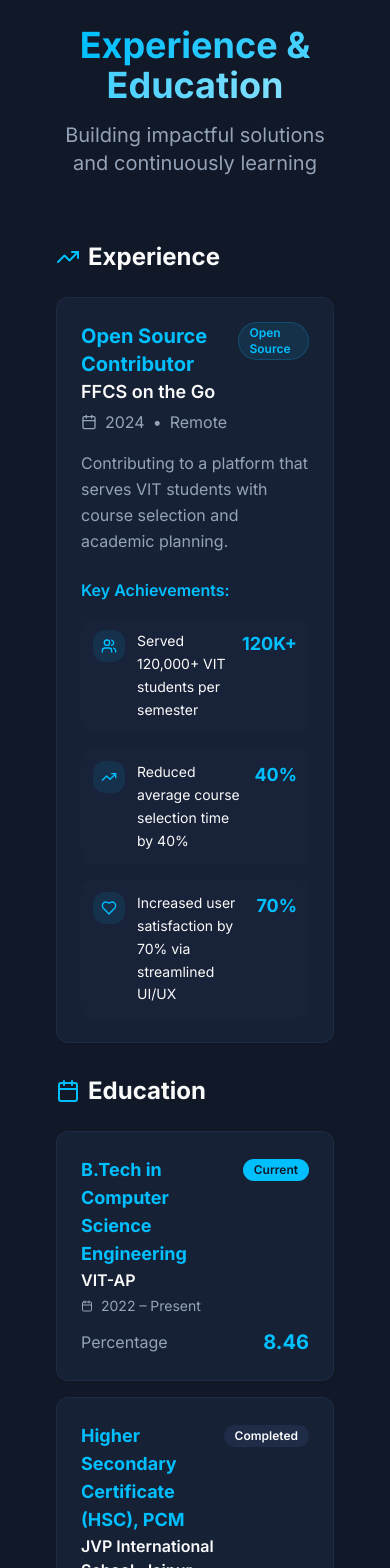
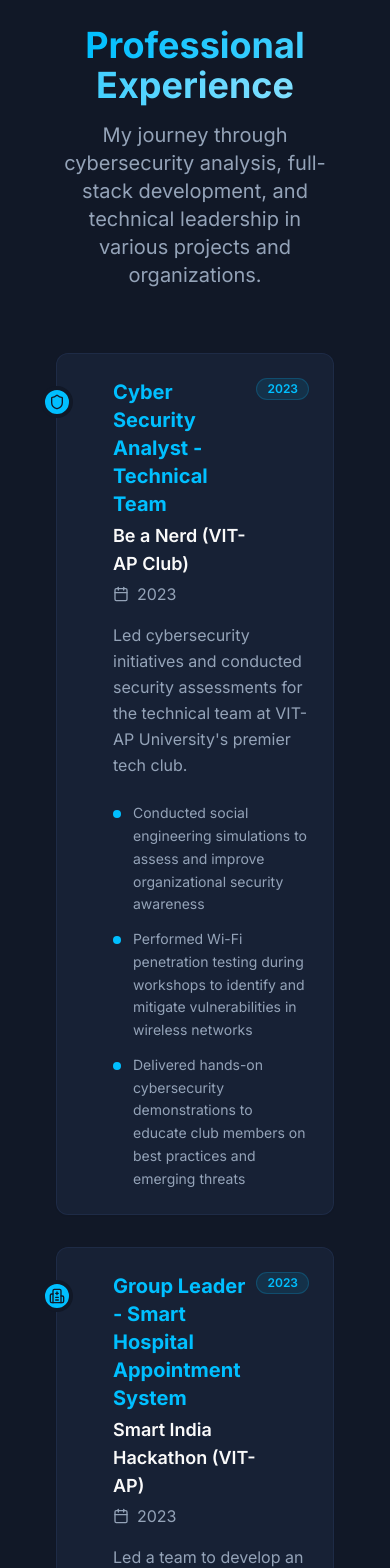
Before and after one commit to anantgupta001/anant-gupta-portfolio-verse, a React (Vite) app: page / in a window 390 px wide. Shown: the part 5100-6668 px from the top of the page. Built offline with nearby package versions, Linux system fonts and the light colour scheme.

Commit message:
Add professional experience section
Implement animated professional experience section.

```diff
--- a/src/components/ExperienceSection.tsx
+++ b/src/components/ExperienceSection.tsx
@@ -1,32 +1,72 @@
 import { Card } from '@/components/ui/card';
 import { Badge } from '@/components/ui/badge';
-import { Calendar, Users, TrendingUp, Heart } from 'lucide-react';
+import {
+  Shield,
+  Hospital,
+  Code,
+  Briefcase,
+  Users,
+  TrendingUp,
+  Heart,
+  Server,
+  Monitor,
+  Calendar,
+  GraduationCap
+} from 'lucide-react';
+import { useScrollAnimation } from '@/hooks/useScrollAnimation';
 
 export const ExperienceSection = () => {
-  const experience = {
+  const experiences = [
+    {
+      title: 'Cyber Security Analyst - Technical Team',
+      company: 'Be a Nerd (VIT-AP Club)',
+      period: '2023',
+      icon: Shield,
+      description: 'Led cybersecurity initiatives and conducted security assessments for the technical team at VIT-AP University\'s premier tech club.',
+      achievements: [
+        'Conducted social engineering simulations to assess and improve organizational security awareness',
+        'Performed Wi-Fi penetration testing during workshops to identify and mitigate vulnerabilities in wireless networks',
+        'Delivered hands-on cybersecurity demonstrations to educate club members on best practices and emerging threats'
+      ]
+    },
+    {
+      title: 'Group Leader - Smart Hospital Appointment System',
+      company: 'Smart India Hackathon (VIT-AP)',
+      period: '2023',
+      icon: Hospital,
+      description: 'Led a team to develop an innovative hospital appointment system with RFID integration and real-time tracking capabilities.',
+      achievements: [
+        'Developed RFID attendance and appointment system for seamless patient management',
+        'Built full stack application using Next.js, MongoDB, and Node.js',
+        'Implemented real-time tracking and notification features for enhanced user experience'
+      ]
+    },
+    {
+      title: 'Front End Developer',
+      company: 'Engineering Clinics (ECS, VIT-AP)',
+      period: '2023',
+      icon: Monitor,
+      description: 'Developed IoT solutions and user interfaces for energy monitoring and management systems.',
+      achievements: [
+        'Developed an IoT solution to monitor and record real-time electricity consumption of individual appliances',
+        'Created detailed insights dashboard for efficient energy usage tracking',
+        'Designed seamless, user-friendly and dynamic UI for the Electro-Buck Project',
+        'Collaborated with team members to achieve project goals and deliverables'
+      ]
+    },
+    {
       title: 'Open Source Contributor',
       company: 'FFCS on the Go',
       period: '2024',
-    location: 'Remote',
+      icon: Code,
       description: 'Contributing to a platform that serves VIT students with course selection and academic planning.',
       achievements: [
-      {
-        icon: Users,
-        text: 'Served 120,000+ VIT students per semester',
-        metric: '120K+'
-      },
-      {
-        icon: TrendingUp,
-        text: 'Reduced average course selection time by 40%',
-        metric: '40%'
-      },
-      {
-        icon: Heart,
-        text: 'Increased user satisfaction by 70% via streamlined UI/UX',
-        metric: '70%'
+        'Served 120,000+ VIT students per semester',
+        'Reduced average course selection time by 40%',
+        'Increased user satisfaction by 70% via streamlined UI/UX'
+      ]
     }
-    ]
-  };
+  ];
 
   const education = [
     {
@@ -50,75 +90,97 @@ export const ExperienceSection = () => {
       <div className="container mx-auto max-w-6xl">
         <div className="text-center mb-16">
           <h2 className="text-4xl md:text-5xl font-bold mb-4">
-            <span className="gradient-text">Experience & Education</span>
+            <span className="gradient-text">Professional Experience</span>
           </h2>
           <p className="text-xl text-muted-foreground max-w-2xl mx-auto">
-            Building impactful solutions and continuously learning
+            My journey through cybersecurity analysis, full-stack development, and technical leadership in various projects and organizations.
           </p>
         </div>
 
-        <div className="grid lg:grid-cols-2 gap-8">
-          {/* Experience */}
-          <div className="space-y-6">
-            <h3 className="text-2xl font-bold mb-6 flex items-center gap-2">
-              <TrendingUp className="h-6 w-6 text-primary" />
-              Experience
-            </h3>
+        <div className="grid lg:grid-cols-3 gap-8">
+          {/* Experience Timeline */}
+          <div className="lg:col-span-2 space-y-8">
+            {experiences.map((exp, index) => {
+              const { elementRef, isVisible } = useScrollAnimation();
 
-            <Card className="glass border-border/50 hover:glow transition-all duration-300 p-6 animate-slideInUp">
+              return (
+                <div
+                  key={index}
+                  ref={elementRef}
+                  className={`transition-all duration-700 ${
+                    isVisible
+                      ? 'opacity-100 translate-y-0'
+                      : 'opacity-0 translate-y-8'
+                  }`}
+                  style={{ transitionDelay: `${index * 200}ms` }}
+                >
+                  <Card className="glass border-border/50 hover:glow transition-all duration-300 p-6 relative">
+                    {/* Timeline dot */}
+                    <div className="absolute -left-4 top-8 w-8 h-8 bg-primary rounded-full border-4 border-background flex items-center justify-center">
+                      <exp.icon className="h-4 w-4 text-primary-foreground" />
+                    </div>
+
+                    <div className="ml-8">
                       <div className="flex items-start justify-between mb-4">
                         <div>
-                  <h4 className="text-xl font-bold text-primary">{experience.title}</h4>
-                  <p className="text-lg font-semibold">{experience.company}</p>
+                          <h3 className="text-xl font-bold text-primary mb-1">{exp.title}</h3>
+                          <p className="text-lg font-semibold">{exp.company}</p>
                           <div className="flex items-center gap-2 text-muted-foreground mt-1">
                             <Calendar className="h-4 w-4" />
-                    <span>{experience.period}</span>
-                    <span>•</span>
-                    <span>{experience.location}</span>
+                            <span>{exp.period}</span>
                           </div>
                         </div>
                         <Badge variant="secondary" className="bg-primary/10 text-primary border-primary/20">
-                  Open Source
+                          {exp.period}
                         </Badge>
                       </div>
 
                       <p className="text-muted-foreground mb-6 leading-relaxed">
-                {experience.description}
+                        {exp.description}
                       </p>
 
-              <div className="space-y-4">
-                <h5 className="font-semibold text-primary">Key Achievements:</h5>
-                {experience.achievements.map((achievement, index) => (
-                  <div key={index} className="flex items-start gap-3 p-3 rounded-lg bg-muted/30">
-                    <div className="p-2 rounded-lg bg-primary/10">
-                      <achievement.icon className="h-4 w-4 text-primary" />
-                    </div>
-                    <div className="flex-1">
-                      <p className="text-sm leading-relaxed">{achievement.text}</p>
-                    </div>
-                    <div className="text-right">
-                      <div className="text-lg font-bold text-primary">{achievement.metric}</div>
-                    </div>
+                      <div className="space-y-3">
+                        {exp.achievements.map((achievement, achievementIndex) => (
+                          <div
+                            key={achievementIndex}
+                            className="flex items-start gap-3 text-sm leading-relaxed"
+                          >
+                            <div className="w-2 h-2 bg-primary rounded-full mt-2 flex-shrink-0" />
+                            <span className="text-muted-foreground">{achievement}</span>
                           </div>
                         ))}
                       </div>
+                    </div>
                   </Card>
                 </div>
+              );
+            })}
+          </div>
 
-          {/* Education */}
+          {/* Education Sidebar */}
           <div className="space-y-6">
+            <div>
               <h3 className="text-2xl font-bold mb-6 flex items-center gap-2">
-              <Calendar className="h-6 w-6 text-primary" />
+                <GraduationCap className="h-6 w-6 text-primary" />
                 Education
               </h3>
 
               <div className="space-y-4">
-              {education.map((edu, index) => (
-                <Card
+                {education.map((edu, index) => {
+                  const { elementRef, isVisible } = useScrollAnimation();
+
+                  return (
+                    <div
                       key={index}
-                  className="glass border-border/50 hover:glow transition-all duration-300 p-6 animate-slideInUp"
-                  style={{ animationDelay: `${index * 0.1}s` }}
+                      ref={elementRef}
+                      className={`transition-all duration-700 ${
+                        isVisible
+                          ? 'opacity-100 translate-x-0'
+                          : 'opacity-0 translate-x-8'
+                      }`}
+                      style={{ transitionDelay: `${(experiences.length + index) * 200}ms` }}
                     >
+                      <Card className="glass border-border/50 hover:glow transition-all duration-300 p-6">
                         <div className="flex items-start justify-between mb-3">
                           <div className="flex-1">
                             <h4 className="text-lg font-bold text-primary">{edu.degree}</h4>
@@ -128,14 +190,12 @@ export const ExperienceSection = () => {
                               <span>{edu.period}</span>
                             </div>
                           </div>
-                    <div className="text-right">
                           <Badge
                             variant={edu.status === 'Current' ? 'default' : 'secondary'}
                             className={edu.status === 'Current' ? 'bg-primary text-primary-foreground' : ''}
                           >
                             {edu.status}
                           </Badge>
-                    </div>
                         </div>
 
                         <div className="flex items-center justify-between">
@@ -145,7 +205,47 @@ export const ExperienceSection = () => {
                           <span className="text-xl font-bold text-primary">{edu.cgpa}</span>
                         </div>
                       </Card>
-              ))}
+                    </div>
+                  );
+                })}
+              </div>
+            </div>
+
+            {/* Skills Summary */}
+            <div>
+              <h3 className="text-xl font-bold mb-4 flex items-center gap-2">
+                <Briefcase className="h-5 w-5 text-primary" />
+                Key Expertise
+              </h3>
+              <div className="space-y-2">
+                {[
+                  'Cybersecurity Analysis',
+                  'Full-Stack Development',
+                  'Team Leadership',
+                  'IoT Solutions',
+                  'UI/UX Design',
+                  'Open Source Contribution'
+                ].map((skill, index) => {
+                  const { elementRef, isVisible } = useScrollAnimation();
+
+                  return (
+                    <div
+                      key={skill}
+                      ref={elementRef}
+                      className={`transition-all duration-500 ${
+                        isVisible
+                          ? 'opacity-100 translate-x-0'
+                          : 'opacity-0 translate-x-4'
+                      }`}
+                      style={{ transitionDelay: `${(experiences.length + education.length + index) * 100}ms` }}
+                    >
+                      <div className="px-3 py-2 text-sm bg-primary/10 text-primary rounded-lg border border-primary/20">
+                        {skill}
+                      </div>
+                    </div>
+                  );
+                })}
+              </div>
             </div>
           </div>
         </div>
--- /dev/null
+++ b/src/hooks/useScrollAnimation.tsx
@@ -0,0 +1,34 @@
+import { useEffect, useRef, useState } from 'react';
+
+export const useScrollAnimation = (threshold = 0.1) => {
+  const [isVisible, setIsVisible] = useState(false);
+  const elementRef = useRef<HTMLDivElement>(null);
+
+  useEffect(() => {
+    const observer = new IntersectionObserver(
+      ([entry]) => {
+        if (entry.isIntersecting) {
+          setIsVisible(true);
+          // Once visible, stop observing to prevent re-triggering
+          observer.unobserve(entry.target);
+        }
+      },
+      {
+        threshold,
+        rootMargin: '50px 0px -50px 0px',
+      }
+    );
+
+    if (elementRef.current) {
+      observer.observe(elementRef.current);
+    }
+
+    return () => {
+      if (elementRef.current) {
+        observer.unobserve(elementRef.current);
+      }
+    };
+  }, [threshold]);
+
+  return { elementRef, isVisible };
+};
```
Lines whose indentation alone changed are shown as unchanged.
